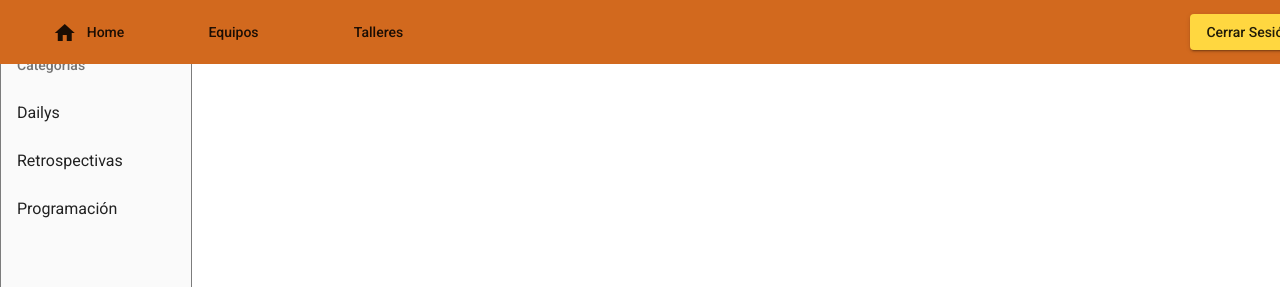
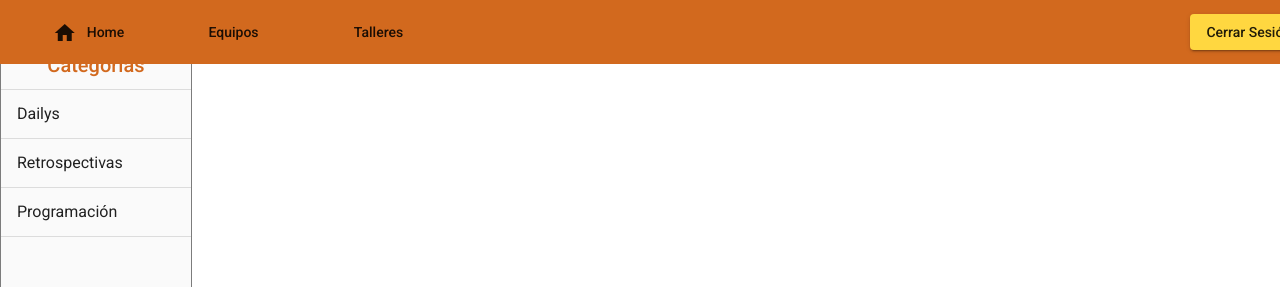
Before and after one commit to lucia2cv/AgileStudio, an Angular app in the folder frontend/: page /talleres in a window 1280 px wide. Shown: the top 287 px of the page. Built offline with nearby package versions, Linux system fonts and the light colour scheme.

Commit message:
talleres barra lateral wip

```diff
--- a/frontend/src/app/app.module.ts
+++ b/frontend/src/app/app.module.ts
@@ -34,6 +34,7 @@ import {MatTabsModule} from '@angular/material/tabs';
 import { MatToolbarModule } from '@angular/material/toolbar';
 import {MatSidenavModule} from '@angular/material/sidenav';
 import {MatListModule} from '@angular/material/list';
+import {MatDividerModule} from '@angular/material/divider';
 
 
 /*const appRoutes =[
@@ -72,6 +73,7 @@ import {MatListModule} from '@angular/material/list';
     MatToolbarModule,
     MatSidenavModule,
     MatListModule,
+    MatDividerModule,
 
 
   ],
--- a/frontend/src/app/components/talleres/talleres.component.css
+++ b/frontend/src/app/components/talleres/talleres.component.css
@@ -8,3 +8,10 @@
   padding-top: 25%;
   flex-direction: column !important;
 }
+
+.mat-subheader{
+  font-size: 20px;
+  justify-content: center;
+  color: chocolate;
+
+}
--- a/frontend/src/app/components/talleres/talleres.component.html
+++ b/frontend/src/app/components/talleres/talleres.component.html
@@ -3,9 +3,13 @@
 <mat-drawer-container class="sidenav" autosize>
   <mat-nav-list>
     <h3 matSubheader>Categorías</h3>
+    <mat-divider></mat-divider>
     <a mat-list-item [routerLink]="['/talleres/dailys']">Dailys</a>
+    <mat-divider></mat-divider>
     <a mat-list-item [routerLink]="['/talleres/retrospectivas']">Retrospectivas</a>
+    <mat-divider></mat-divider>
     <a mat-list-item [routerLink]="['/talleres/programación']">Programación</a>
+    <mat-divider></mat-divider>
   </mat-nav-list>
 
 
```
